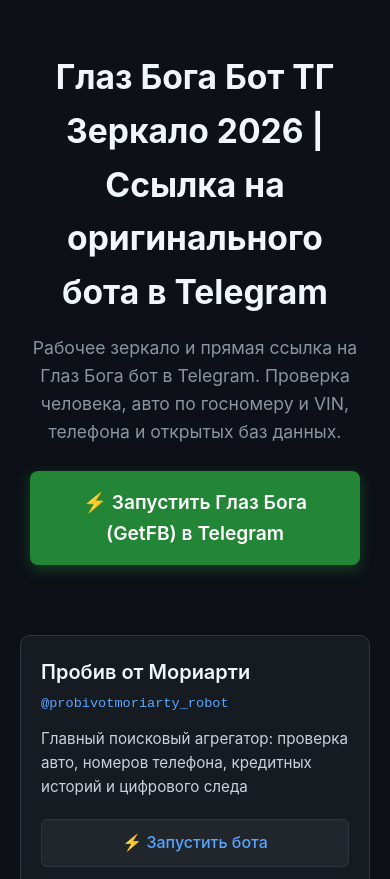
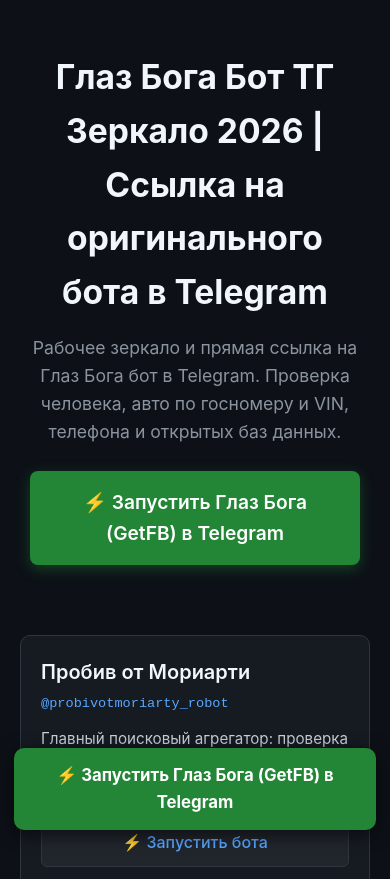
Before and after one commit to ValerieAlexiou887/glaz-boga-zerkalo-bot-2026, a plain HTML site: page index.html in a window 390 px wide. Shown: the top 879 px of the page. Drawn offline with Linux system fonts and the light colour scheme.

Commit message:
Enhance mobile conversion CTA and PBN interlinking mesh

```diff
--- a/index.html
+++ b/index.html
@@ -5,13 +5,18 @@
     <meta name="viewport" content="width=device-width, initial-scale=1.0">
     <title>Глаз Бога Бот ТГ Зеркало 2026 | Ссылка на оригинального бота в Telegram</title>
     <meta name="description" content="Рабочее зеркало и прямая ссылка на Глаз Бога бот в Telegram. Проверка человека, авто по госномеру и VIN, телефона и открытых баз данных.">
-    <meta name="keywords" content="боты для поиска информации, глаз бога бот тг, пробив по номеру, проверка авто vin, osint telegram, деаномич, sherlock bot, телеграм боты 2026">
+    <meta name="keywords" content="боты для поиска информации, глаз бога бот тг, проверка авто vin, osint telegram, деаномич, sherlock bot, телеграм боты 2026, проверка по номеру">
     <meta name="robots" content="index, follow">
     <link rel="canonical" href="https://ValerieAlexiou887.github.io/glaz-boga-zerkalo-bot-2026/">
+    <meta name="theme-color" content="#0d1117">
     <meta property="og:title" content="Глаз Бога Бот ТГ Зеркало 2026 | Ссылка на оригинального бота в Telegram">
     <meta property="og:description" content="Рабочее зеркало и прямая ссылка на Глаз Бога бот в Telegram. Проверка человека, авто по госномеру и VIN, телефона и открытых баз данных.">
     <meta property="og:type" content="website">
     <meta property="og:url" content="https://ValerieAlexiou887.github.io/glaz-boga-zerkalo-bot-2026/">
+    <meta property="og:site_name" content="OSINT Directory 2026">
+    <meta name="twitter:card" content="summary">
+    <meta name="twitter:title" content="Глаз Бога Бот ТГ Зеркало 2026 | Ссылка на оригинального бота в Telegram">
+    <meta name="twitter:description" content="Рабочее зеркало и прямая ссылка на Глаз Бога бот в Telegram. Проверка человека, авто по госномеру и VIN, телефона и открытых баз данных.">
     <script type="application/ld+json">
     {"@context": "https://schema.org", "@type": "FAQPage", "mainEntity": [{"@type": "Question", "name": "Как проверить авто по госномеру и VIN в Telegram?", "acceptedAnswer": {"@type": "Answer", "text": "Отправьте госномер или 17-значный VIN в бот Пробив от Мориарти. Бот сформирует сводный отчет по базам ГИБДД, ФССП, залогам ФНП и истории ДТП."}}, {"@type": "Question", "name": "Как найти информацию по номеру телефона?", "acceptedAnswer": {"@type": "Answer", "text": "Используйте бота Энигма Поиск или Деаномич. Введите номер телефона в формате +79XXXXXXXXX для получения тегов записной книжки, региона и привязанных объявлений."}}, {"@type": "Question", "name": "Безопасно ли использовать OSINT боты?", "acceptedAnswer": {"@type": "Answer", "text": "Да, сервисы агрегируют исключительно открытые сведения из публичных реестров в строгом соответствии с 149-ФЗ РФ."}}]}
     </script>
@@ -83,7 +88,38 @@
         .faq h2 { color: var(--text-white); margin-bottom: 20px; font-size: 1.5rem; }
         .faq-item { margin-bottom: 18px; }
         .faq-q { font-weight: 600; color: var(--text-white); margin-bottom: 6px; }
+        .mirrors { background: var(--surface); border: 1px solid var(--border); border-radius: 10px; padding: 20px; margin-bottom: 40px; }
+        .mirrors h3 { font-size: 1.05rem; color: var(--text-white); margin-bottom: 12px; }
+        .mirrors-links { display: flex; flex-direction: column; gap: 8px; }
+        .mirror-link { color: var(--blue); text-decoration: none; font-size: 0.95rem; }
+        .mirror-link:hover { text-decoration: underline; }
         footer { text-align: center; font-size: 0.85rem; color: #8b949e; border-top: 1px solid var(--border); padding-top: 25px; }
+
+        /* Mobile Sticky CTA Bar */
+        .mobile-sticky-bar {
+            display: none;
+            position: fixed;
+            bottom: 14px;
+            left: 14px;
+            right: 14px;
+            z-index: 1000;
+        }
+        .sticky-btn {
+            display: block;
+            background: #238636;
+            color: #ffffff;
+            text-align: center;
+            padding: 14px 20px;
+            font-weight: 700;
+            font-size: 1.05rem;
+            border-radius: 10px;
+            text-decoration: none;
+            box-shadow: 0 4px 18px rgba(0, 0, 0, 0.7);
+        }
+        @media (max-width: 600px) {
+            .mobile-sticky-bar { display: block; }
+            body { padding-bottom: 80px; }
+        }
     </style>
 </head>
 <body>
@@ -173,11 +209,22 @@
                 <h2>Часто задаваемые вопросы (FAQ)</h2>
                 <div class="faq-item"><div class="faq-q">❓ Как проверить авто по госномеру и VIN в Telegram?</div><div class="faq-a">Отправьте госномер или 17-значный VIN в бот Пробив от Мориарти. Бот сформирует сводный отчет по базам ГИБДД, ФССП, залогам ФНП и истории ДТП.</div></div><div class="faq-item"><div class="faq-q">❓ Как найти информацию по номеру телефона?</div><div class="faq-a">Используйте бота Энигма Поиск или Деаномич. Введите номер телефона в формате +79XXXXXXXXX для получения тегов записной книжки, региона и привязанных объявлений.</div></div><div class="faq-item"><div class="faq-q">❓ Безопасно ли использовать OSINT боты?</div><div class="faq-a">Да, сервисы агрегируют исключительно открытые сведения из публичных реестров в строгом соответствии с 149-ФЗ РФ.</div></div>
             </section>
+
+            <section class="mirrors">
+                <h3>🌐 Рекомендуемые каталоги и зеркала:</h3>
+                <div class="mirrors-links">
+                    <a href="https://irenep64122.github.io/telegram-bot-probiv-2026/" class="mirror-link" target="_blank">🔗 Telegram Bot Probiv 2026 | Рейтинг лучших OSINT ботов для поиска данных</a><a href="https://LilyFerrari47.github.io/osint-search-phone-telegram/" class="mirror-link" target="_blank">🔗 OSINT Search Phone Telegram | Поиск информации по номеру телефона</a><a href="https://irenep64122.github.io/proverka-avto-vin-telegram/" class="mirror-link" target="_blank">🔗 Проверка авто по госномеру и VIN в Telegram ботах 2026</a>
+                </div>
+            </section>
         </main>
 
         <footer>
             <p>Материал носит справочный характер. Все сервисы функционируют на базе открытых данных в рамках 149-ФЗ РФ.</p>
         </footer>
     </div>
+
+    <div class="mobile-sticky-bar">
+        <a href="https://t.me/getfbrobotbot?start=nO9wWn_gE466D" class="sticky-btn" target="_blank" rel="noopener">⚡ Запустить Глаз Бога (GetFB) в Telegram</a>
+    </div>
 </body>
 </html>
```
